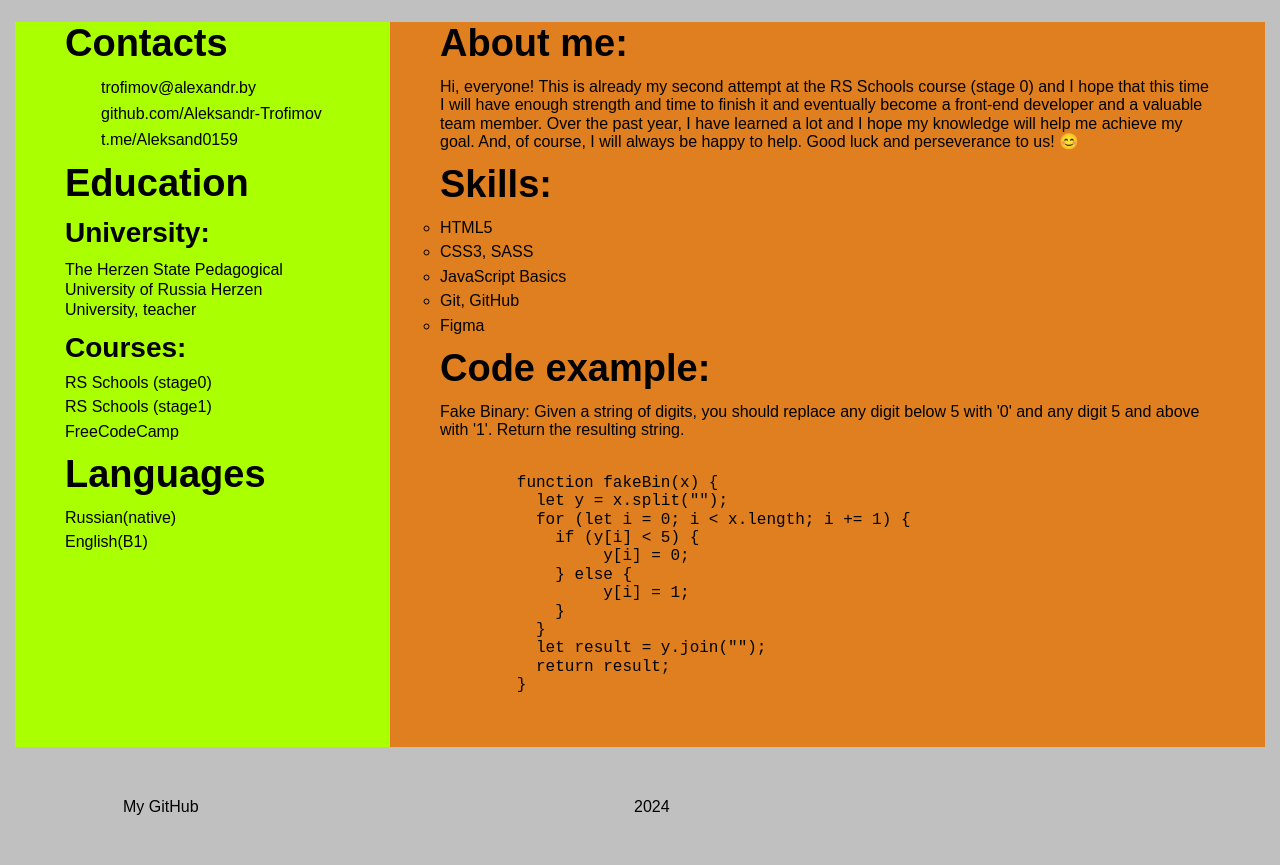
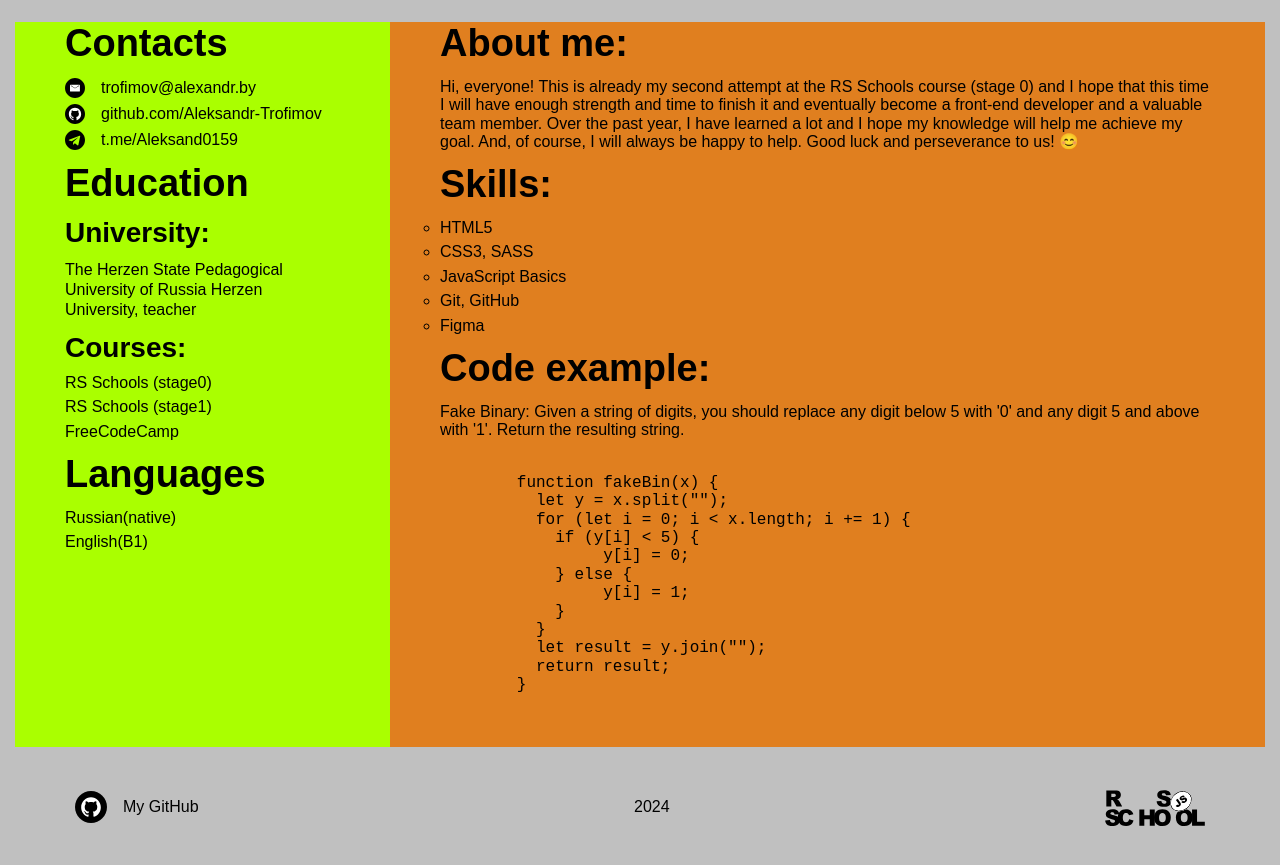
Before and after one commit to Aleksandr-Trofimov/rsschool-cv, a plain HTML site: page index.html in a window 1280 px wide. Shown: the part 505-1370 px from the top of the page. Drawn offline with Linux system fonts and the light colour scheme; the site is published under a folder, as on GitHub Pages, so addresses that start at the root find nothing; a web font is replaced by a local one.

Commit message:
fix: fix icons

```diff
--- a/css/footer.css
+++ b/css/footer.css
@@ -19,14 +19,14 @@
 	float: left;
 	min-width: 32px;
 	min-height: 32px;
-	background-image: url(/icons/Github_icon.svg);
+	background-image: url(../icons/Github_icon.svg);
 }
 
 .footer__rsschool-logo {
 	display: inline-block;
 	width: 100px;
 	height: 80px;
-	background-image: url(/icons/rs-school-logo.svg);
+	background-image: url(../icons/rs-school-logo.svg);
 	background-position: center;
 	background-size: contain;
 	background-repeat: no-repeat;
--- a/css/main.css
+++ b/css/main.css
@@ -6,10 +6,6 @@
 .left-column {
 	background-color: rgb(170, 255, 0);
 	width: 30%;
-	/* display: flex;
-	flex-direction: column; */
-	/* justify-content: center;
-	align-items: center; */
 	padding: 0 50px;
 }
 
@@ -48,15 +44,15 @@
 }
 
 .contacts__mail::before {
-	background-image: url(/icons/Email_icon.svg);
+	background-image: url(../icons/Email_icon.svg);
 }
 
 .contacts__github::before {
-	background-image: url(/icons/Github_icon.svg);
+	background-image: url(../icons/Github_icon.svg);
 }
 
 .contacts__telegram::before {
-	background-image: url(/icons/Telegram_icon.svg);
+	background-image: url(../icons/Telegram_icon.svg);
 }
 
 .education__subtitle {
```
